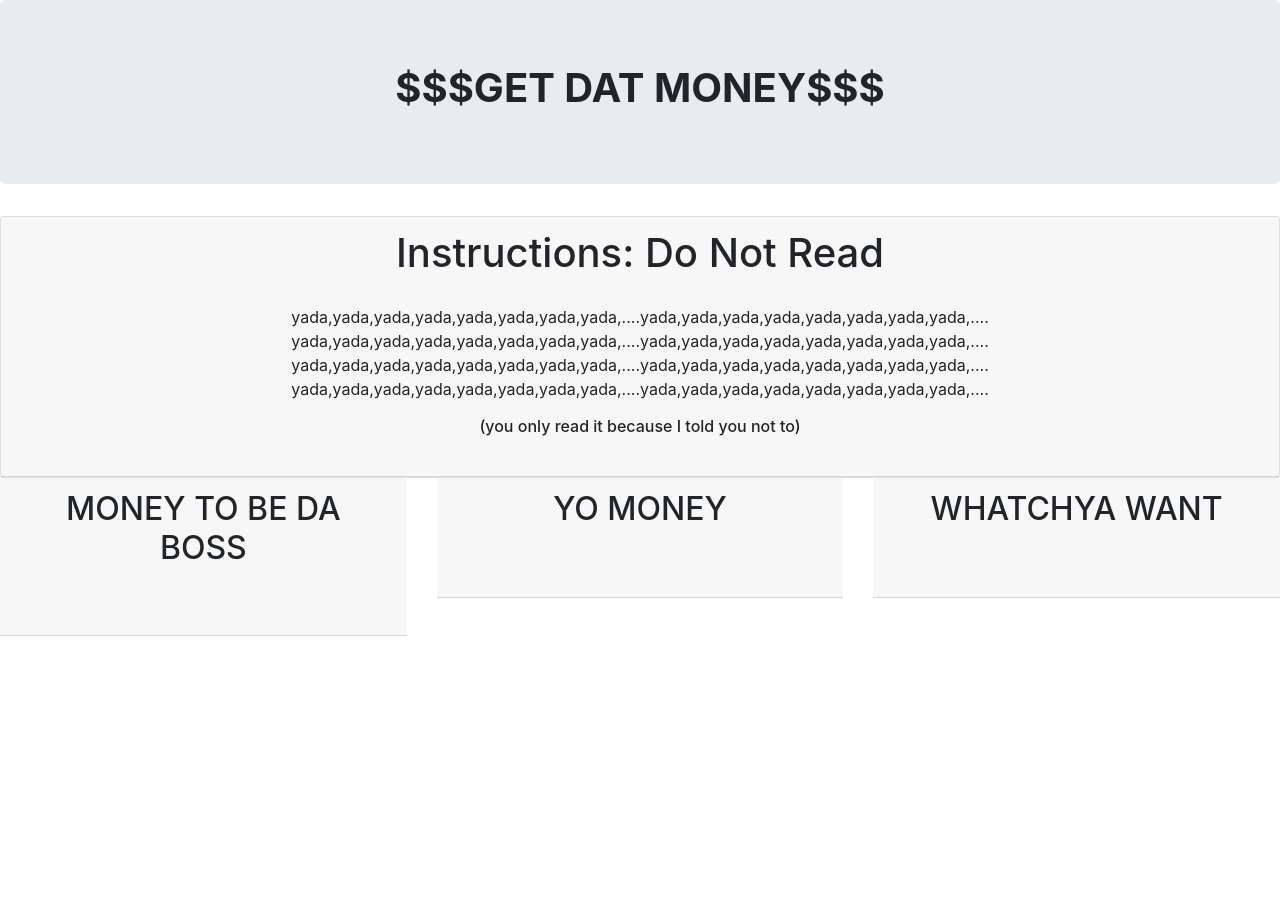
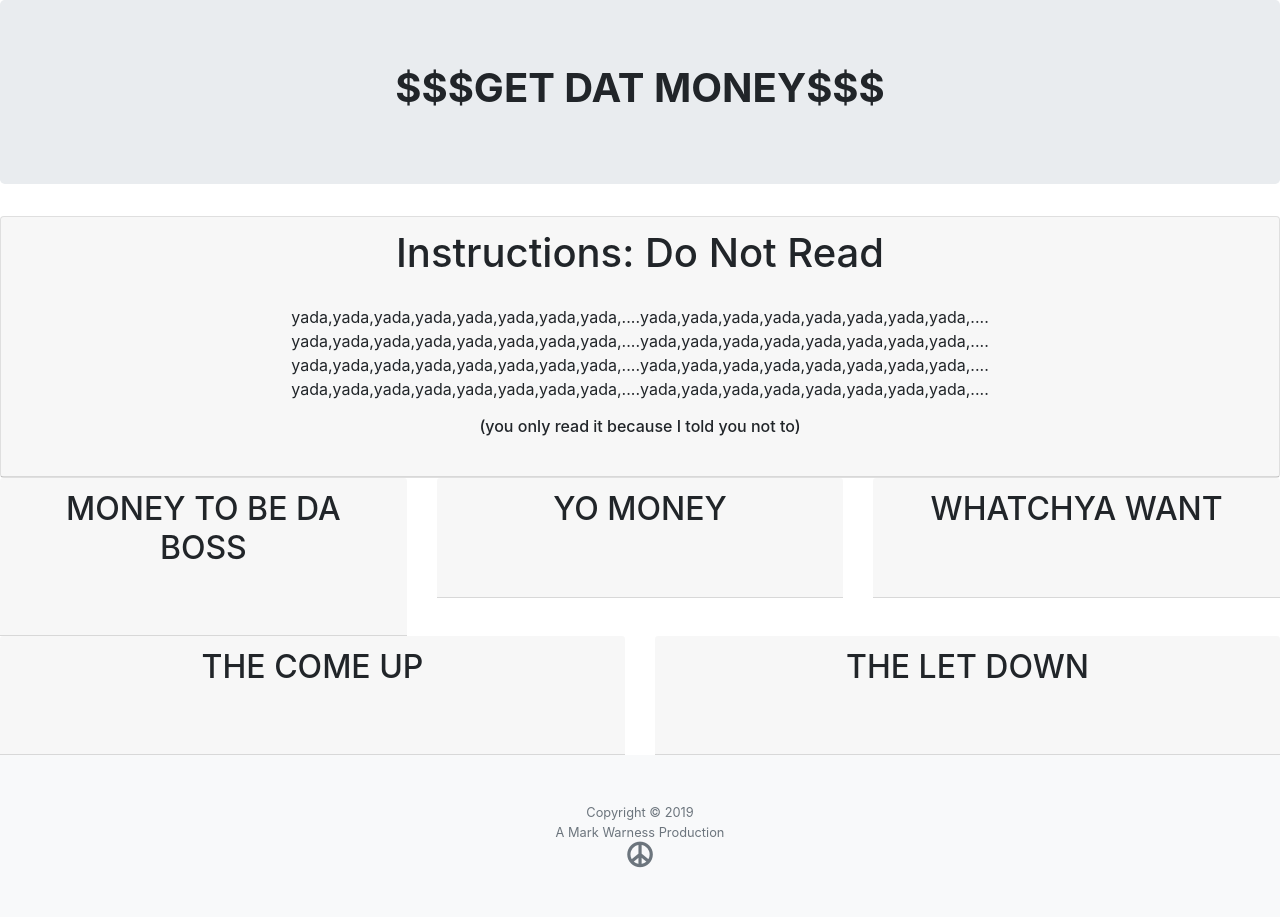
Before and after one commit to mwarness/unit-4-game, a plain HTML site: page index.html in a window 1280 px wide. Before the commit the page ends 800 px from the top, so only its background shows below. Drawn offline with nearby package versions, Linux system fonts and the light colour scheme; a web font is replaced by a local one.

Commit message:
front end layout complete, just need to style

```diff
--- a/assets/css/style.css
+++ b/assets/css/style.css
@@ -0,0 +1,6 @@
+footer{
+display:block;
+text-align: center;
+margin:auto;
+width:100%;
+}
--- a/index.html
+++ b/index.html
@@ -8,6 +8,17 @@
     <title>CRYSTAL COLLECTOR GAME</title>
 
 
+
+    <!-- Font Awesome Icons -->
+    <link href="vendor/fontawesome-free/css/all.min.css" rel="stylesheet" type="text/css">
+
+    <!-- Google Fonts -->
+    <link href="https://fonts.googleapis.com/css?family=Merriweather+Sans:400,700" rel="stylesheet">
+    <link href='https://fonts.googleapis.com/css?family=Merriweather:400,300,300italic,400italic,700,700italic'
+        rel='stylesheet' type='text/css'>
+    <link
+        href="https://fonts.googleapis.com/css?family=Annie+Use+Your+Telescope|Barrio|Cabin+Sketch|Codystar|Fredericka+the+Great|Frijole|Kranky|Monoton|Rammetto+One|Ranchers|Slackey|Snowburst+One|Sue+Ellen+Francisco|Barrio|Quicksand|Righteous&display=swap"
+        rel="stylesheet">
     <!-- Bootstrap CSS -->
     <link rel="stylesheet"
         href="https://cdnjs.cloudflare.com/ajax/libs/twitter-bootstrap/4.0.0/css/bootstrap.min.css" />
@@ -98,6 +109,43 @@
 
     </div>
 
+    <div class="row" id="winLossDiv">
+        <div class="col-md-6" id="winning">
+            <div class="card-header">
+                <h2 class="text-center" id="comeUpHead">
+                    THE COME UP
+                </h2>
+                <div class="card-body">
+                    <h3 class="text-center">
+
+                    </h3>
+
+
+                </div>
+            </div>
+        </div>
+        <div class="col-md-6" id="losing">
+            <div class="card-header">
+                <h2 class="text-center" id="letDownHead">
+                    THE LET DOWN
+                </h2>
+                <div class="card-body">
+                    <h3 class="text-center">
+
+                    </h3>
+
+
+                </div>
+            </div>
+        </div>
+        <!-- Footer -->
+        <footer class="bg-light py-5">
+            <div class="container">
+                <div class="small text-center text-muted">Copyright &copy; 2019<br>A Mark Warness Production<br><i
+                        class="fas fa-2x fa-peace"></i></div>
+            </div>
+        </footer>
+
 
 </body>
 
```
Lines whose indentation alone changed are shown as unchanged.
